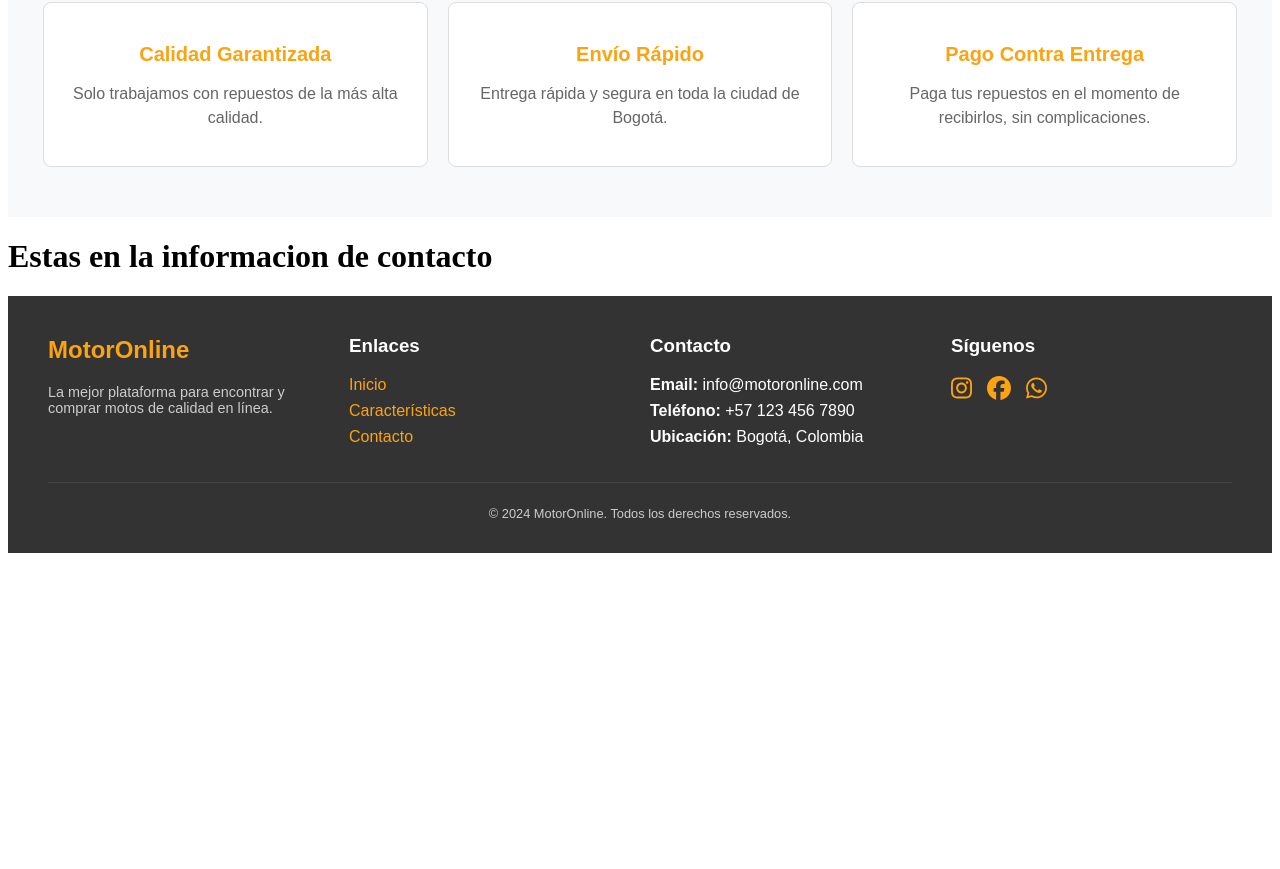
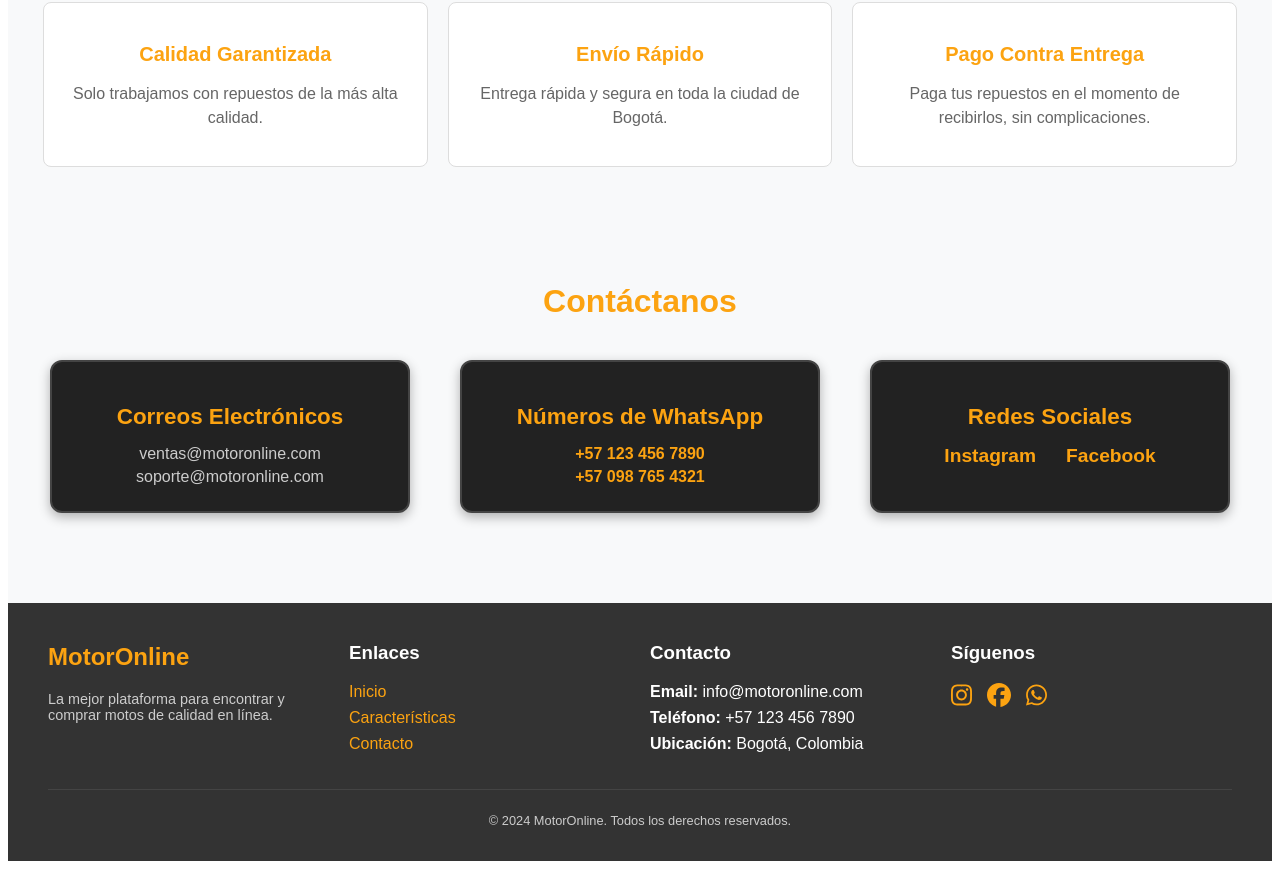
Before and after one commit to EdsonCasta/MotorOnline, a React (Vite) app in the folder motoronline-landingpage/: page / in a window 1280 px wide. Shown: the part 740-1609 px from the top of the page. Before the commit the page ends 1301 px from the top, so only its background shows below. Built offline with nearby package versions, Linux system fonts and the light colour scheme.

Commit message:
Component ContactInfo

```diff
--- a/motoronline-landingpage/src/App.css
+++ b/motoronline-landingpage/src/App.css
@@ -1,10 +1,11 @@
-/* #root {
-  max-width: 1280px;
+#root {
+  background-color: #f8f9fa;
+  /* max-width: 1280px;
   margin: 0 auto;
   padding: 2rem;
-  text-align: center;
+  text-align: center; */
 }
-
+/*
 .logo {
   height: 6em;
   padding: 1.5em;
--- a/motoronline-landingpage/src/App.jsx
+++ b/motoronline-landingpage/src/App.jsx
@@ -1,6 +1,6 @@
 import Header from './components/Header/Header'
 import Carousel from './components/Carousel/Carousel'
-import ContactInfo from './components/ContactInf'
+import ContactInfo from './components/ContactInfo/ContactInfo'
 import Footer from './components/Footer/Footer'
 import Feactures from './components/Features/Features'
 
--- a/motoronline-landingpage/src/components/ContactInf.jsx
+++ /dev/null
@@ -1,7 +0,0 @@
-function ContactInfo() {
-    return(
-        <h1>Estas en la informacion de contacto</h1>
-    )
-}
-
-export default ContactInfo;
--- /dev/null
+++ b/motoronline-landingpage/src/components/ContactInfo/ContactInfo.css
@@ -0,0 +1,84 @@
+/* Componente de Información de Contacto */
+.contact-section {
+    background-color: #f8f9fa; /* Fondo oscuro */
+    color: white;
+    padding: 40px 20px;
+    font-family: Arial, sans-serif;
+    margin-bottom: 40px; /* Separa el componente del siguiente contenido */
+  }
+
+  .contact-container {
+    max-width: 1200px;
+    margin: 0 auto;
+    text-align: center;
+  }
+
+  .contact-title {
+    font-size: 2rem;
+    color: #fca311; /* Color distintivo */
+    margin-bottom: 30px;
+    font-weight: bold;
+  }
+
+  .contact-details {
+    display: flex;
+    flex-wrap: wrap;
+    justify-content: center;
+    gap: 30px; /* Mayor separación entre los ítems */
+  }
+
+  .contact-item {
+    flex: 1;
+    min-width: 250px;
+    margin: 10px;
+    padding: 20px;
+    border: 2px solid #444;
+    border-radius: 12px; /* Bordes más redondeados */
+    background-color: #222;
+    box-shadow: 0px 4px 12px rgba(0, 0, 0, 0.3); /* Sombra más pronunciada */
+  }
+
+  .contact-item h3 {
+    font-size: 1.4rem;
+    color: #fca311;
+    margin-bottom: 15px;
+    font-weight: bold;
+  }
+
+  .contact-item p {
+    font-size: 1rem;
+    margin: 5px 0;
+    color: #ccc;
+  }
+
+  .contact-item a {
+    color: #fca311;
+    text-decoration: none;
+    transition: color 0.3s ease;
+    font-weight: bold; /* Texto más llamativo */
+  }
+
+  .contact-item a:hover {
+    color: white; /* Cambia a blanco al pasar el ratón */
+  }
+
+  .social-icons a {
+    display: inline-block;
+    margin: 0 15px; /* Espaciado mayor entre los iconos */
+    font-size: 1.2rem;
+    color: #fca311;
+    transition: transform 0.3s ease, color 0.3s ease;
+  }
+
+  .social-icons a:hover {
+    text-decoration: underline;
+    color: #fff;
+    transform: scale(1.1); /* Efecto de zoom al pasar el ratón */
+  }
+
+  @media (max-width: 768px) {
+    .contact-details {
+      flex-direction: column;
+      align-items: center;
+    }
+  }
--- /dev/null
+++ b/motoronline-landingpage/src/components/ContactInfo/ContactInfo.jsx
@@ -0,0 +1,46 @@
+import React from "react";
+
+import "./ContactInfo.css";
+
+function ContactInfo() {
+  return (
+    <section id="contact-info" className="contact-section">
+      <div className="contact-container">
+        <h2 className="contact-title">Contáctanos</h2>
+        <div className="contact-details">
+          <div className="contact-item">
+            <h3>Correos Electrónicos</h3>
+            <p>ventas@motoronline.com</p>
+            <p>soporte@motoronline.com</p>
+          </div>
+          <div className="contact-item">
+            <h3>Números de WhatsApp</h3>
+            <p>
+              <a href="https://wa.me/1234567890" target="_blank" rel="noopener noreferrer">
+                +57 123 456 7890
+              </a>
+            </p>
+            <p>
+              <a href="https://wa.me/0987654321" target="_blank" rel="noopener noreferrer">
+                +57 098 765 4321
+              </a>
+            </p>
+          </div>
+          <div className="contact-item">
+            <h3>Redes Sociales</h3>
+            <div className="social-icons">
+              <a href="https://instagram.com" target="_blank" rel="noopener noreferrer">
+                Instagram
+              </a>
+              <a href="https://facebook.com" target="_blank" rel="noopener noreferrer">
+                Facebook
+              </a>
+            </div>
+          </div>
+        </div>
+      </div>
+    </section>
+  );
+}
+
+export default ContactInfo;
```
